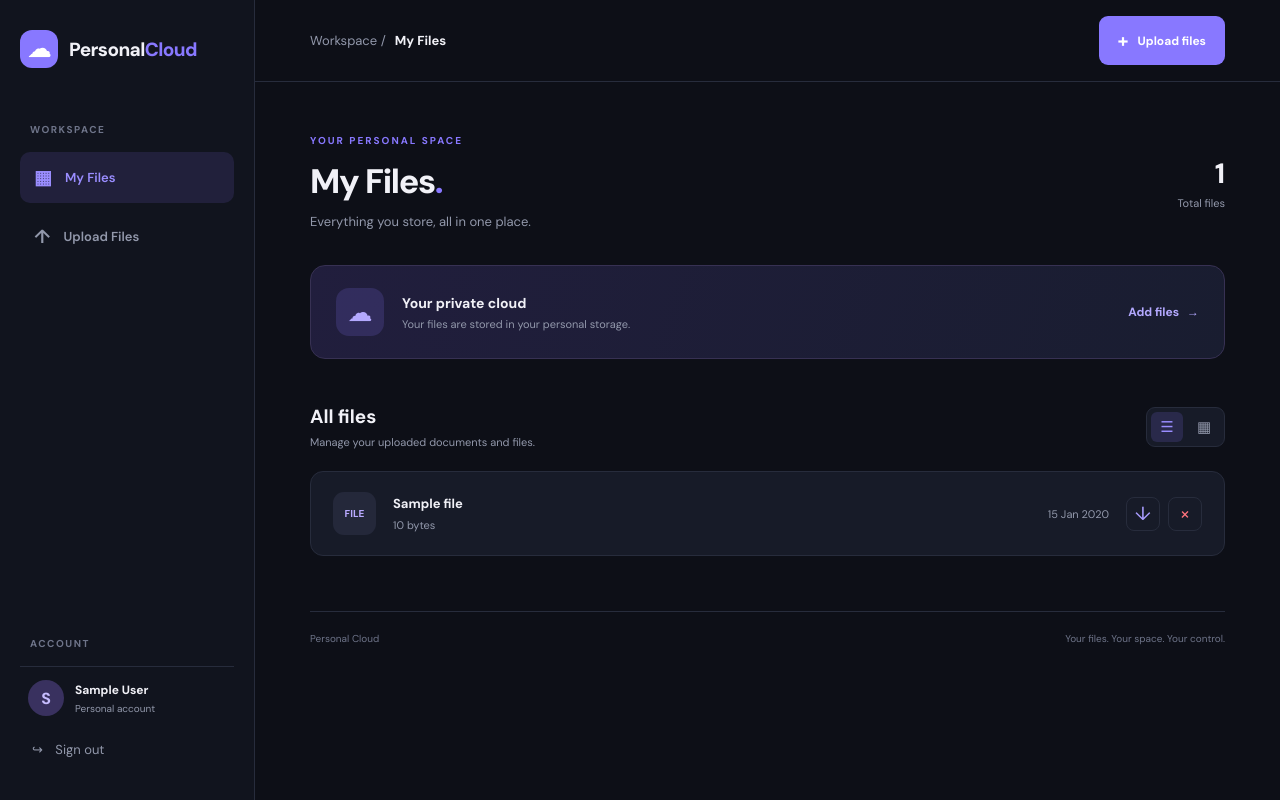
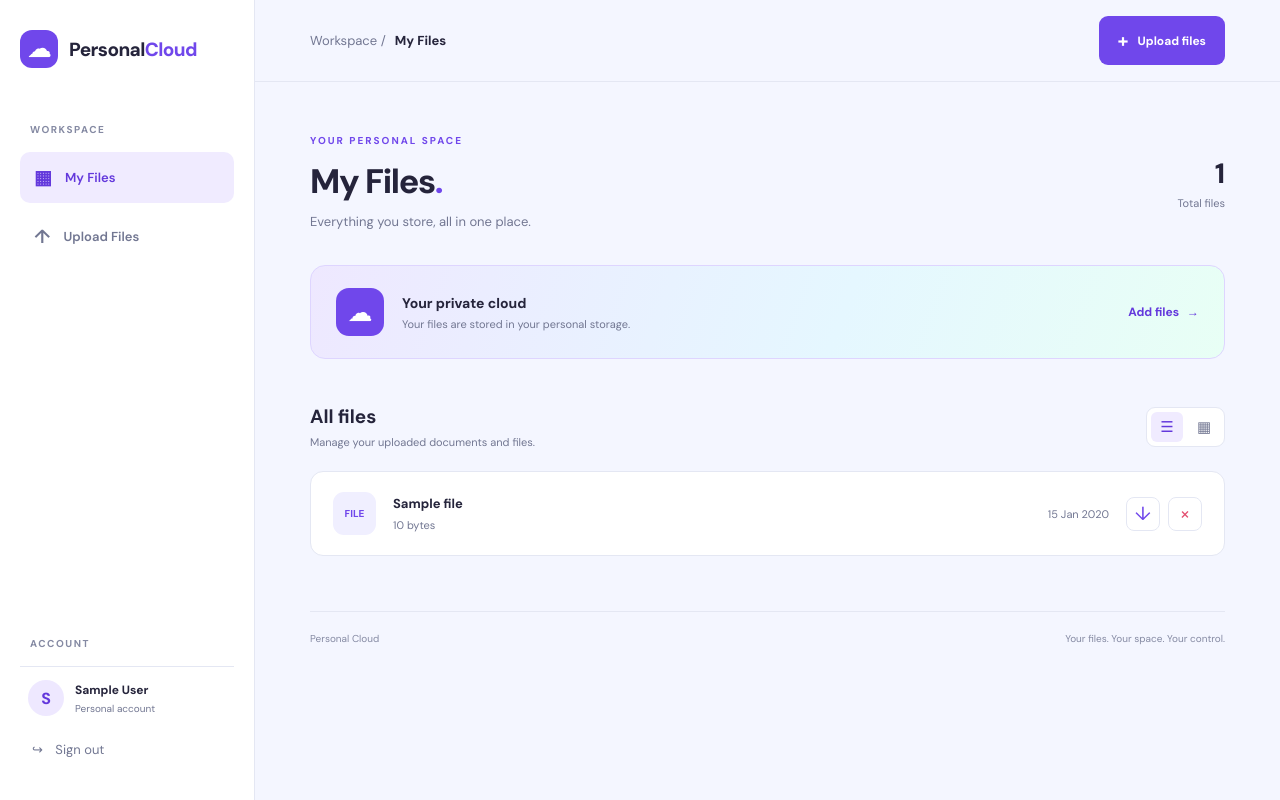
Before and after one commit to Riwasthapa/Personal-Cloud, a Django app: page / in a window 1280 px wide. Run offline with Django 5.2, Linux system fonts and the light colour scheme; a user stored in the database is signed in; tables that the repository leaves empty hold one stand-in row (values such as "Sample post").

Commit message:
Addes styles

```diff
--- a/dashboard/static/dashboard/css/style.css
+++ b/dashboard/static/dashboard/css/style.css
@@ -6,16 +6,16 @@
 @import url('https://fonts.googleapis.com/css2?family=DM+Sans:wght@400;500;600;700;800&display=swap');
 
 :root {
-    --background: #0d0f17;
-    --sidebar: #11141e;
-    --surface: #171b28;
-    --surface-hover: #202538;
-    --border: #272c3c;
-    --primary: #8878ff;
-    --primary-hover: #9a8dff;
-    --text: #f1f1f7;
-    --muted: #9298ab;
-    --danger: #ff737d;
+    --background: #f4f6ff;
+    --sidebar: #ffffff;
+    --surface: #ffffff;
+    --surface-hover: #f6f4ff;
+    --border: #e4e7f3;
+    --primary: #7047eb;
+    --primary-hover: #865ff5;
+    --text: #25243b;
+    --muted: #727792;
+    --danger: #e34f70;
 }
 
 * {
@@ -93,7 +93,7 @@ button {
 }
 
 .sidebar-label {
-    color: #6e7489;
+    color: #858aa3;
     font-size: 10px;
     font-weight: 700;
     letter-spacing: 1.5px;
@@ -124,8 +124,8 @@ button {
 
 .nav-link:hover,
 .nav-link.active {
-    background: rgba(136, 120, 255, 0.13);
-    color: var(--primary-hover);
+    background: #f0ebff;
+    color: #6338dc;
 }
 
 .sidebar-bottom {
@@ -148,8 +148,8 @@ button {
     border-radius: 50%;
     display: grid;
     place-items: center;
-    background: #39315f;
-    color: #c7bdff;
+    background: #eee8ff;
+    color: #6338dc;
     font-weight: 700;
 }
 
@@ -188,7 +188,7 @@ button {
 }
 
 .logout-button:hover {
-    background: rgba(255, 115, 125, 0.1);
+    background: #fff0f3;
     color: var(--danger);
 }
 
@@ -309,8 +309,8 @@ button {
     align-items: center;
     gap: 18px;
     padding: 22px 25px;
-    background: linear-gradient(110deg, #211e3d, #191d30);
-    border: 1px solid #373153;
+    background: linear-gradient(110deg, #eee8ff, #e5f7ff 58%, #e8fff5);
+    border: 1px solid #ded5ff;
     border-radius: 15px;
     margin-bottom: 45px;
 }
@@ -319,8 +319,8 @@ button {
     width: 48px;
     height: 48px;
     border-radius: 13px;
-    background: rgba(136, 120, 255, 0.17);
-    color: #b4a9ff;
+    background: #7047eb;
+    color: #ffffff;
     display: grid;
     place-items: center;
     font-size: 25px;
@@ -341,7 +341,7 @@ button {
 }
 
 .storage-action {
-    color: #b4a9ff;
+    color: #6338dc;
     font-size: 12px;
     font-weight: 700;
 }
@@ -395,8 +395,8 @@ button {
 
 .view-btn:hover,
 .view-btn.active {
-    background: rgba(136, 120, 255, 0.16);
-    color: var(--primary-hover);
+    background: #f0ebff;
+    color: #6338dc;
 }
 
 
@@ -477,7 +477,7 @@ button {
     width: 43px;
     height: 43px;
     flex-shrink: 0;
-    background: #24283a;
+    background: #f0efff;
     border-radius: 11px;
     display: grid;
     place-items: center;
@@ -495,23 +495,23 @@ button {
 }
 
 .pdf-icon {
-    color: #ff858c;
+    color: #d83f5c;
 }
 
 .image-icon {
-    color: #83b9ff;
+    color: #2874d0;
 }
 
 .zip-icon {
-    color: #e4bb76;
+    color: #a56a13;
 }
 
 .doc-icon {
-    color: #7cafff;
+    color: #2868c8;
 }
 
 .generic-icon {
-    color: #b9aaff;
+    color: #7047eb;
 }
 
 .file-details {
@@ -564,11 +564,11 @@ button {
 }
 
 .download-action {
-    color: #a99dff;
+    color: #7047eb;
 }
 
 .download-action:hover {
-    background: rgba(136, 120, 255, 0.15);
+    background: #f0ebff;
 }
 
 .delete-action {
@@ -576,14 +576,14 @@ button {
 }
 
 .delete-action:hover {
-    background: rgba(255, 115, 125, 0.12);
+    background: #fff0f3;
 }
 
 
 /* EMPTY STATE */
 
 .empty-state {
-    border: 1px dashed #34394d;
+    border: 1px dashed #cbd0e4;
     border-radius: 15px;
     padding: 65px 20px;
     text-align: center;
@@ -597,7 +597,7 @@ button {
     display: grid;
     place-items: center;
     border-radius: 20px;
-    background: rgba(136, 120, 255, 0.12);
+    background: #eee8ff;
     color: var(--primary);
     font-size: 35px;
 }
@@ -625,7 +625,7 @@ button {
     margin-top: 55px;
     padding-top: 20px;
     border-top: 1px solid var(--border);
-    color: #6e7489;
+    color: #858aa3;
     font-size: 10px;
 }
 
```
Also changed, not shown: accounts/static/accounts/css/auth.css (+24 -19 lines), storage/static/storage/css/upload.css.
